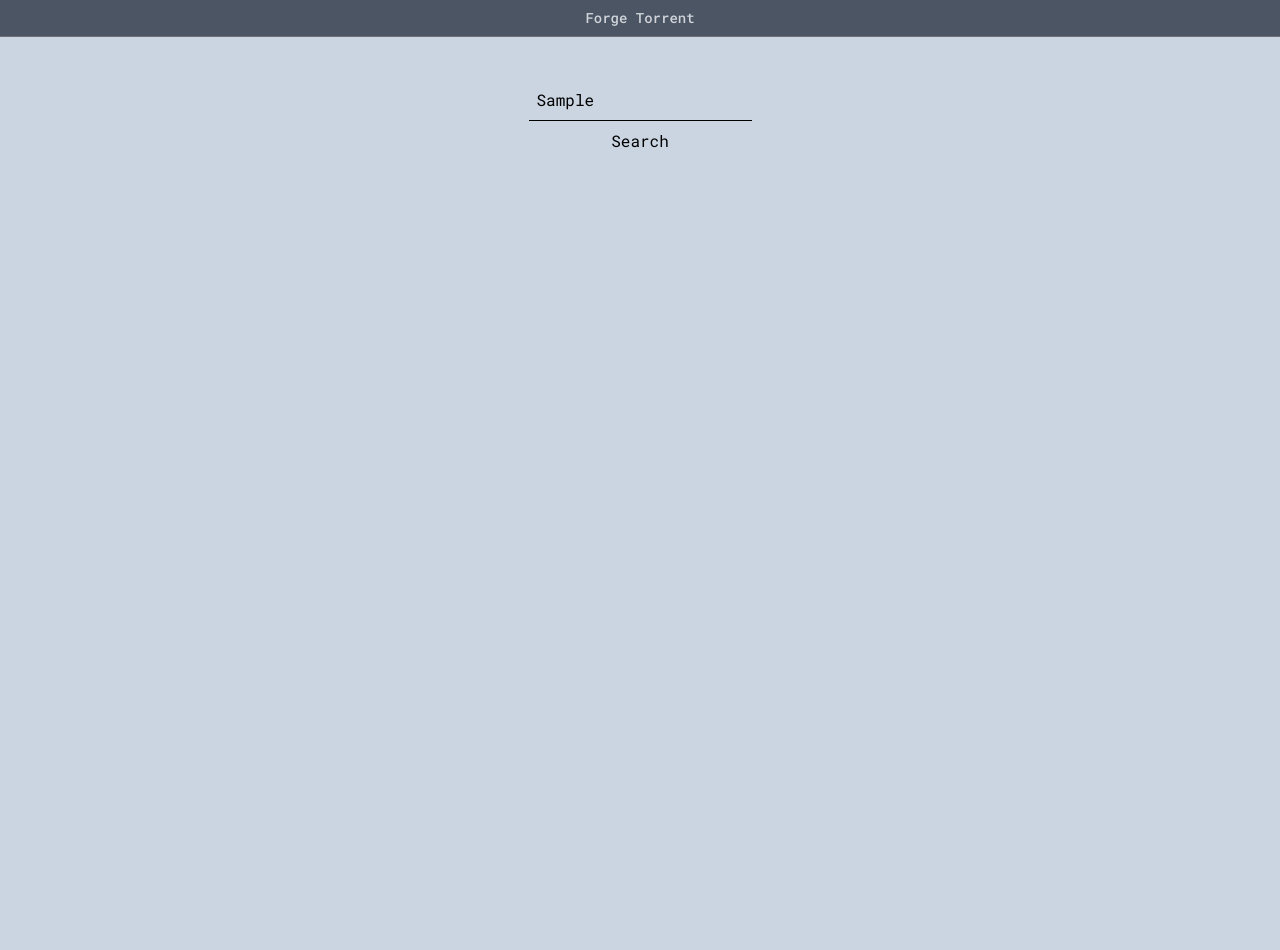
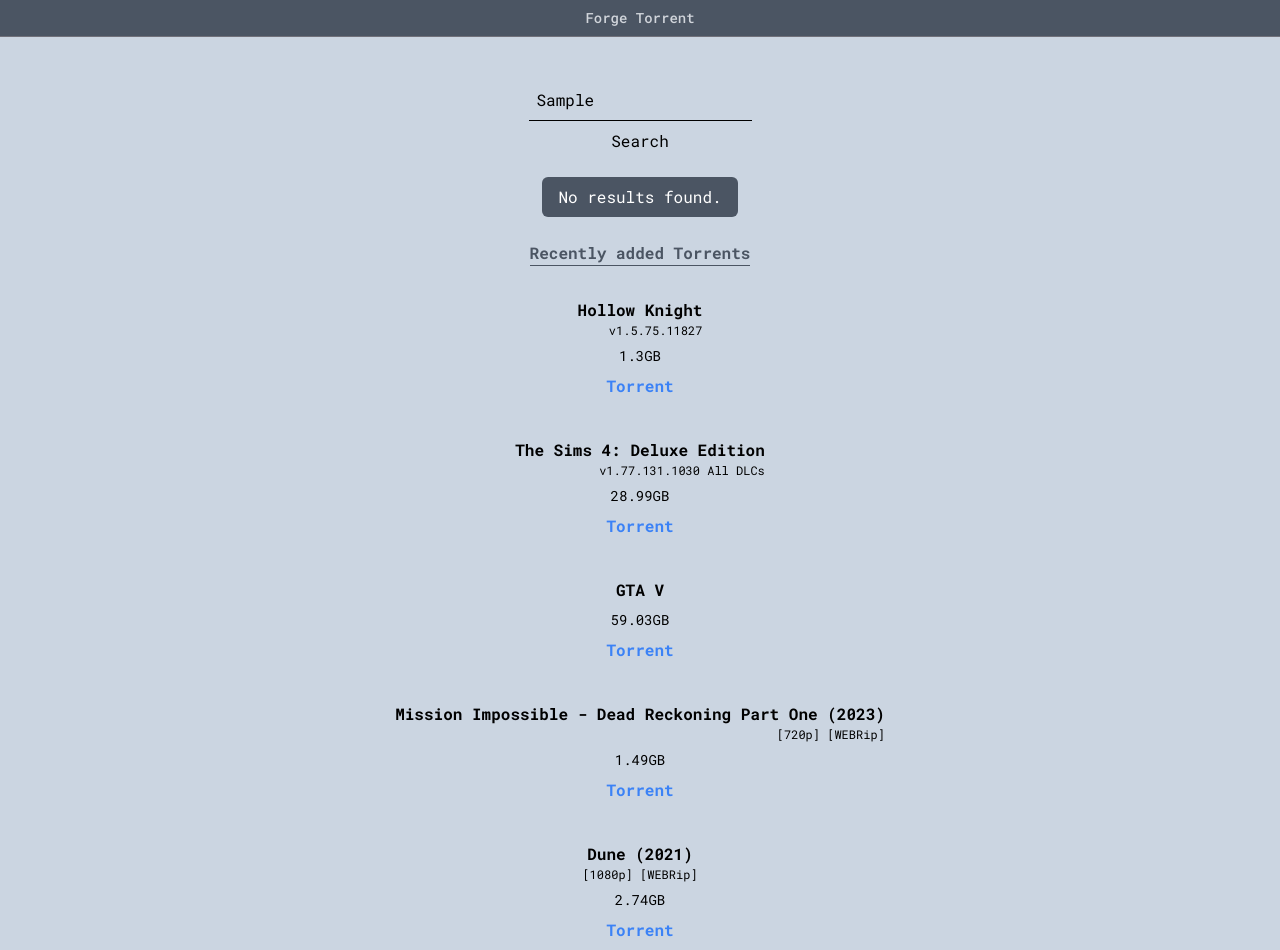
Before and after one commit to umarxd/forge-torrent, a Next.js app: page / in a window 1280 px wide. Both pictures are taken after typing "Sample" into the empty fields and a click on the button "Search". Before the commit the page ends 800 px from the top, so only its background shows below. Built offline with nearby package versions, Linux system fonts and the light colour scheme.

Commit message:
add recent torrent section and error display

```diff
--- a/Torrents.json
+++ b/Torrents.json
@@ -25,5 +25,19 @@
     "magnetLink": "magnet:?xt=urn:btih:1D65688E2B898163EA2959D06CFEFD41320B8C3B&dn=GTA+V+-+Grand+Theft+Auto+V+-+Rjaa&tr=http%3A%2F%2Fp4p.arenabg.com%3A1337%2Fannounce&tr=udp%3A%2F%2F47.ip-51-68-199.eu%3A6969%2Fannounce&tr=udp%3A%2F%2F9.rarbg.me%3A2780%2Fannounce&tr=udp%3A%2F%2F9.rarbg.to%3A2710%2Fannounce&tr=udp%3A%2F%2F9.rarbg.to%3A2730%2Fannounce&tr=udp%3A%2F%2F9.rarbg.to%3A2920%2Fannounce&tr=udp%3A%2F%2Fopen.stealth.si%3A80%2Fannounce&tr=udp%3A%2F%2Fopentracker.i2p.rocks%3A6969%2Fannounce&tr=udp%3A%2F%2Ftracker.coppersurfer.tk%3A6969%2Fannounce&tr=udp%3A%2F%2Ftracker.cyberia.is%3A6969%2Fannounce&tr=udp%3A%2F%2Ftracker.dler.org%3A6969%2Fannounce&tr=udp%3A%2F%2Ftracker.internetwarriors.net%3A1337%2Fannounce&tr=udp%3A%2F%2Ftracker.leechers-paradise.org%3A6969%2Fannounce&tr=udp%3A%2F%2Ftracker.openbittorrent.com%3A6969%2Fannounce&tr=udp%3A%2F%2Ftracker.opentrackr.org%3A1337&tr=udp%3A%2F%2Ftracker.pirateparty.gr%3A6969%2Fannounce&tr=udp%3A%2F%2Ftracker.tiny-vps.com%3A6969%2Fannounce&tr=udp%3A%2F%2Ftracker.torrent.eu.org%3A451%2Fannounce",
     "size": "59.03GB",
     "type": "Game"
+  },
+  {
+    "name": "Mission Impossible - Dead Reckoning Part One (2023)",
+    "magnetLink": "magnet:?xt=urn:btih:833139C7B2F94761F3249A04CB9A1DD98C05A0E2&dn=Mission+Impossible+-+Dead+Reckoning+Part+One+%282023%29+%5B720p%5D+%5BWEBRip%5D&tr=http%3A%2F%2Fp4p.arenabg.com%3A1337%2Fannounce&tr=udp%3A%2F%2F47.ip-51-68-199.eu%3A6969%2Fannounce&tr=udp%3A%2F%2F9.rarbg.me%3A2780%2Fannounce&tr=udp%3A%2F%2F9.rarbg.to%3A2710%2Fannounce&tr=udp%3A%2F%2F9.rarbg.to%3A2730%2Fannounce&tr=udp%3A%2F%2F9.rarbg.to%3A2920%2Fannounce&tr=udp%3A%2F%2Fopen.stealth.si%3A80%2Fannounce&tr=udp%3A%2F%2Fopentracker.i2p.rocks%3A6969%2Fannounce&tr=udp%3A%2F%2Ftracker.coppersurfer.tk%3A6969%2Fannounce&tr=udp%3A%2F%2Ftracker.cyberia.is%3A6969%2Fannounce&tr=udp%3A%2F%2Ftracker.dler.org%3A6969%2Fannounce&tr=udp%3A%2F%2Ftracker.internetwarriors.net%3A1337%2Fannounce&tr=udp%3A%2F%2Ftracker.leechers-paradise.org%3A6969%2Fannounce&tr=udp%3A%2F%2Ftracker.openbittorrent.com%3A6969%2Fannounce&tr=udp%3A%2F%2Ftracker.opentrackr.org%3A1337&tr=udp%3A%2F%2Ftracker.pirateparty.gr%3A6969%2Fannounce&tr=udp%3A%2F%2Ftracker.tiny-vps.com%3A6969%2Fannounce&tr=udp%3A%2F%2Ftracker.torrent.eu.org%3A451%2Fannounce",
+    "size": "1.49GB",
+    "type": "Movie",
+    "additionalNote": "[720p] [WEBRip]"
+  },
+  {
+    "name": "Dune (2021)",
+    "magnetLink": "magnet:?xt=urn:btih:ED0DA850C273E3E15A819BDCBBF418BC85107EC8&dn=Dune+%282021%29+%5B1080p%5D+%5BWEBRip%5D&tr=http%3A%2F%2Fp4p.arenabg.com%3A1337%2Fannounce&tr=udp%3A%2F%2F47.ip-51-68-199.eu%3A6969%2Fannounce&tr=udp%3A%2F%2F9.rarbg.me%3A2780%2Fannounce&tr=udp%3A%2F%2F9.rarbg.to%3A2710%2Fannounce&tr=udp%3A%2F%2F9.rarbg.to%3A2730%2Fannounce&tr=udp%3A%2F%2F9.rarbg.to%3A2920%2Fannounce&tr=udp%3A%2F%2Fopen.stealth.si%3A80%2Fannounce&tr=udp%3A%2F%2Fopentracker.i2p.rocks%3A6969%2Fannounce&tr=udp%3A%2F%2Ftracker.coppersurfer.tk%3A6969%2Fannounce&tr=udp%3A%2F%2Ftracker.cyberia.is%3A6969%2Fannounce&tr=udp%3A%2F%2Ftracker.dler.org%3A6969%2Fannounce&tr=udp%3A%2F%2Ftracker.internetwarriors.net%3A1337%2Fannounce&tr=udp%3A%2F%2Ftracker.leechers-paradise.org%3A6969%2Fannounce&tr=udp%3A%2F%2Ftracker.openbittorrent.com%3A6969%2Fannounce&tr=udp%3A%2F%2Ftracker.opentrackr.org%3A1337&tr=udp%3A%2F%2Ftracker.pirateparty.gr%3A6969%2Fannounce&tr=udp%3A%2F%2Ftracker.tiny-vps.com%3A6969%2Fannounce&tr=udp%3A%2F%2Ftracker.torrent.eu.org%3A451%2Fannounce",
+    "size": "2.74GB",
+    "type": "Movie",
+    "additionalNote": "[1080p] [WEBRip]"
   }
 ]
--- a/src/app/page.tsx
+++ b/src/app/page.tsx
@@ -3,24 +3,37 @@
 import Torrent from "@/components/Torrent";
 import Torrents from "../../Torrents.json";
 import { ChangeEvent, useState } from "react";
-import { TorrentProps } from "../../types/TorrentProps";
+import { TorrentProps } from "../types/TorrentProps";
+import ErrorBox from "@/components/ErrorBox";
+import lastFiveTorrents from "../utils/getLastFiveTorrents";
 
 const page = () => {
-  const [input, setInput] = useState<string>("");
+  const [input, setInput] = useState("");
   const [queryList, setQueryList] = useState<TorrentProps[]>([]);
+  const [error, setError] = useState("");
 
   const search = (e: React.FormEvent<HTMLFormElement>, input: string) => {
+    e.preventDefault();
+    setError("");
     setQueryList([]);
-    e.preventDefault();
-    Torrents.forEach((element) => {
-      if (!input) return;
-      if (
-        input.toLowerCase().trim() ===
-        element.name.slice(0, input.trim().length).toLowerCase()
-      ) {
-        setQueryList((queryList) => [...queryList, element]);
-      }
-    });
+    if (!input) {
+      setError("Please enter a search term.");
+      return;
+    }
+
+    const filteredTorrents = Torrents.filter((element) =>
+      element.name
+        .toLowerCase()
+        .slice(0, input.trim().length)
+        .includes(input.toLowerCase().trim())
+    );
+
+    if (filteredTorrents.length === 0) {
+      setError("No results found.");
+      setQueryList([]);
+    } else {
+      setQueryList(filteredTorrents);
+    }
   };
 
   return (
@@ -39,11 +52,11 @@
           placeholder="Search"
           className="text-black bg-slate-300 p-2 outline-none border-b border-black"
         />
-        <button>Search</button>
+        <button className="hover:border-b border-black">Search</button>
       </form>
 
       <div className="flex flex-col gap-6 items-center mt-6">
-        {queryList[0] &&
+        {queryList[0] ? (
           queryList.map((t) => (
             <Torrent
               key={t.name}
@@ -53,7 +66,28 @@
               type={t.type}
               additionalNote={t.additionalNote}
             />
-          ))}
+          ))
+        ) : (
+          <ErrorBox error={error} />
+        )}
+
+        {!queryList[0] && (
+          <>
+            <h2 className="font-bold text-gray-600 border-b border-gray-600">
+              Recently added Torrents
+            </h2>
+            {lastFiveTorrents.map((t) => (
+              <Torrent
+                key={t.name}
+                name={t.name}
+                magnetLink={t.magnetLink}
+                size={t.size}
+                type={t.type}
+                additionalNote={t.additionalNote}
+              />
+            ))}
+          </>
+        )}
       </div>
     </div>
   );
--- /dev/null
+++ b/src/components/ErrorBox.tsx
@@ -0,0 +1,13 @@
+const ErrorBox = ({ error }: { error: string | null }) => {
+  return (
+    <>
+      {error && (
+        <div className="w-max bg-gray-600 px-4 py-2 rounded-md text-white">
+          {error}
+        </div>
+      )}
+    </>
+  );
+};
+
+export default ErrorBox;
--- a/src/components/Torrent.tsx
+++ b/src/components/Torrent.tsx
@@ -1,4 +1,4 @@
-import { TorrentProps } from "../../types/TorrentProps";
+import { TorrentProps } from "../types/TorrentProps";
 
 const Torrent: React.FC<TorrentProps> = ({
   name,
@@ -7,10 +7,10 @@
   additionalNote,
 }) => {
   return (
-    <div className="p-2 flex gap-2 justify-center items-center">
+    <div className="p-2 flex flex-col  gap-2 justify-center  items-center">
       <div>
-        <div className="text-md font-bold">{name}</div>
-        <div className="text-xs">{additionalNote}</div>
+        <div className="text-md text-center font-bold">{name}</div>
+        <div className="text-xs text-right">{additionalNote}</div>
       </div>
       <div className="text-sm">{size}</div>
       <div>
--- /dev/null
+++ b/src/utils/getLastFiveTorrents.ts
@@ -0,0 +1,6 @@
+import Torrents from "../../Torrents.json";
+import { TorrentProps } from "../types/TorrentProps";
+
+const lastFiveTorrents: TorrentProps[] = Torrents.slice(-5);
+
+export default lastFiveTorrents;
```
Also changed, not shown: src/types/TorrentProps.ts (renamed from types/TorrentProps.ts).
